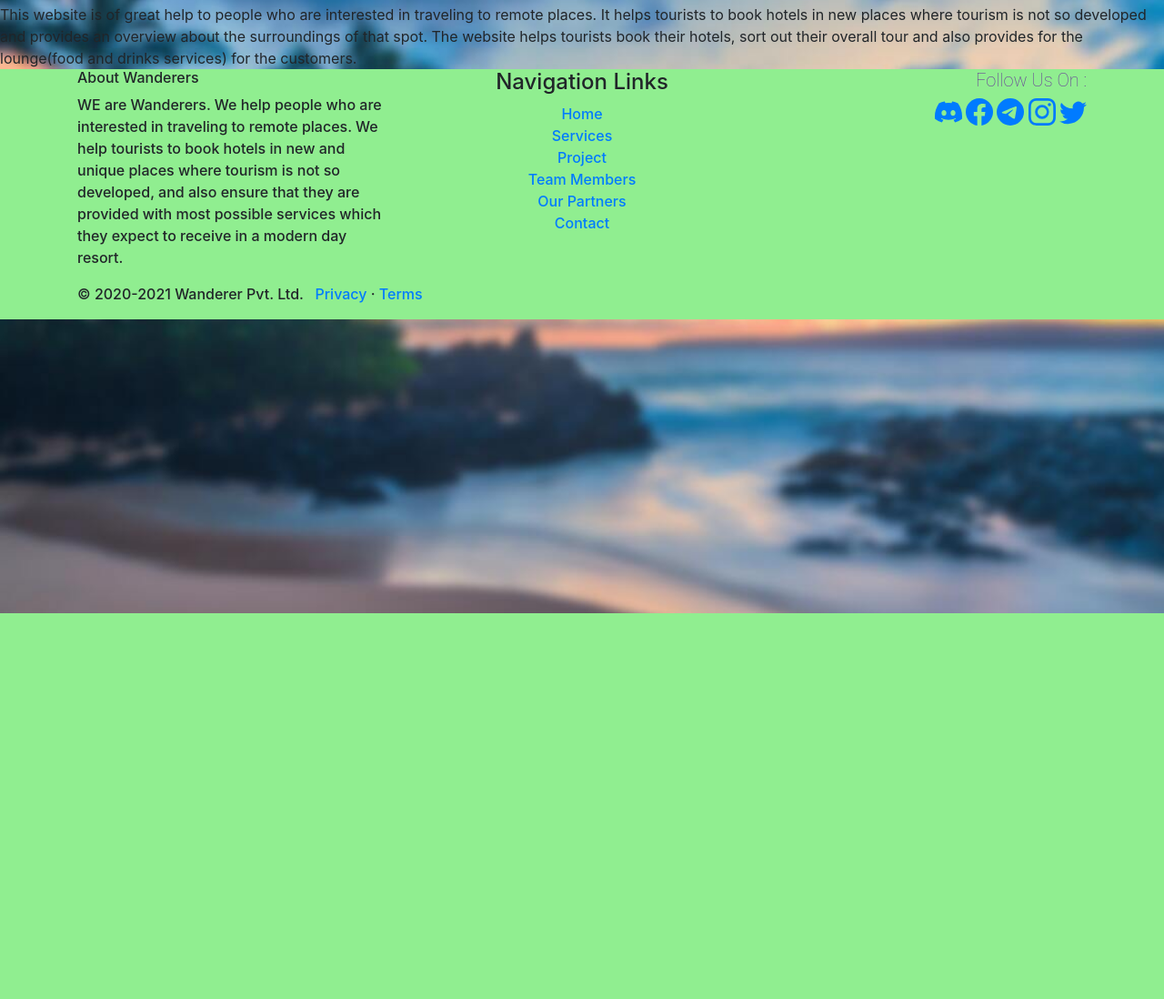
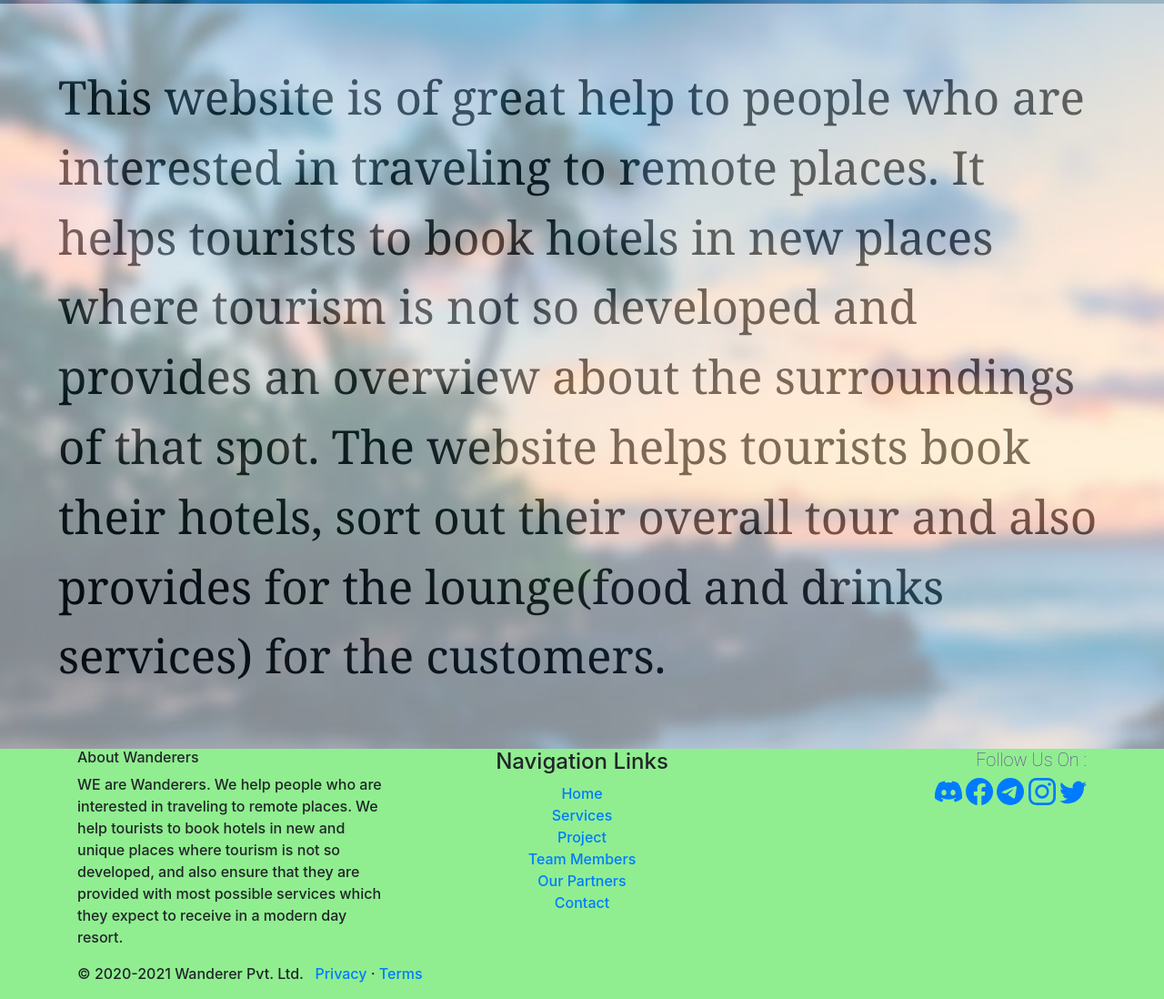
Before and after one commit to abhigyan-c/wanderer, a PHP site: page /OtherHTML/about.html in a window 1280 px wide. Shown: the part 126-1224 px from the top of the page at 91% size. Before the commit the page ends 800 px from the top, so only its background shows below. Run offline with PHP 8.4, Linux system fonts and the light colour scheme.

Commit message:
Update other_requisites.css

```diff
--- a/CSS/other_requisites.css
+++ b/CSS/other_requisites.css
@@ -191,4 +191,16 @@ div.desc {
   padding-left: 15px;
   margin-right: auto;
   margin-left: auto;
-};
+}
+.about{
+  font-size: 4vw;
+  font-family: Cambria;
+  font-weight: 400;
+  color: black;
+}
+
+#transparentbox{
+        background-color: rgb(255, 255, 255);
+        opacity: 0.5;
+        padding: 5%;
+}
```
